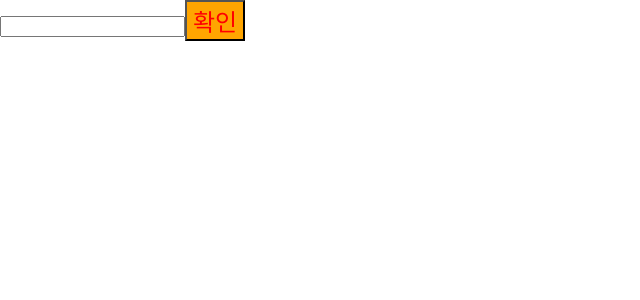
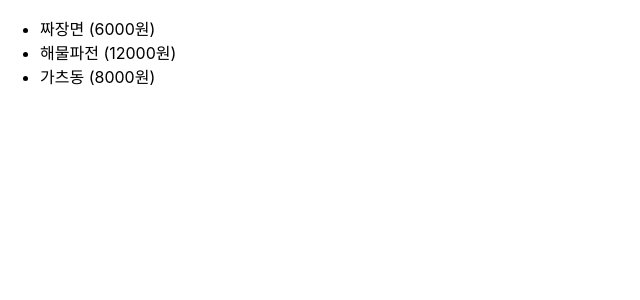
Before and after one commit to hyun3333/react-basic, a React (Create React App) app: page / in a window 1280 px wide. Shown: the top 300 px of the page, without its empty margins (0-640 px from the left). Built offline with nearby package versions, Linux system fonts and the light colour scheme; the HTML template or start-up script is replaced by a standard one.

Commit message:
changeEvent 오류 해결 후 props 수업중

```diff
--- a/src/App.js
+++ b/src/App.js
@@ -1,6 +1,8 @@
 import './App.css';
 import SayHello from './SayHello';
+import ChangeEvent from './component/chap01_event/ChangeEvent';
 import SubmitEvent from './component/chap01_event/SubmitEvent';
+import FoodList from './component/chap02_props/FoodList';
 
 
 // 리액트에서는 하나의 컴포넌트가 여러개의 엘리먼트를 반환할 수 있습니다.
@@ -20,7 +22,7 @@
   // {} 안에서 함수의 호출문이나 변수참조는 가능.
   return (
     <>
-      <SubmitEvent />
+      <FoodList />
     </>
   );
 }
--- a/src/component/chap01_event/ChangeEvent.js
+++ b/src/component/chap01_event/ChangeEvent.js
@@ -2,21 +2,23 @@
 
 const ChangeEvent = () => {
 
-    const changeValue = () => {
-        console.log('value : s');
-    }
+  const changeValue = e => {
+    console.log(`value: ${e.target.value}`);
+  }
+
+
   return (
     <>
-        <input type='text' onChange={changeValue}/>
+        <input type='text' onChange={ changeValue } />
 
-        <select>
-            <optionn value='pizza'>피자</optionn>
-            <optionn value='chicken'>치킨</optionn>
-            <optionn value='pasta'>파스타</optionn>
+        <select onChange={ changeValue }>
+            <option value='pizza'>피자</option>
+            <option value='chicken'>치킨</option>
+            <option value='pasta'>파스타</option>
+        </select>
 
-        </select>
     </>
-  )
+  );
 }
 
 export default ChangeEvent;
--- a/src/component/chap01_event/ClickEvent.js
+++ b/src/component/chap01_event/ClickEvent.js
@@ -25,4 +25,4 @@
   )
 }
 
-export default ClickEvent
+export default ClickEvent;
--- a/src/component/chap01_event/SubmitEvent.js
+++ b/src/component/chap01_event/SubmitEvent.js
@@ -4,7 +4,7 @@
 const SubmitEvent = () => {
 
   const send = e => {
-        e.preventDefault(); // submit 기능 중지
+    e.preventDefault(); //submit 기능 중지.
 
     const $nick = document.getElementById('nickName');
     console.log($nick.value);
@@ -19,10 +19,9 @@
   return (
 
     <form onSubmit={send}>
-        <input type='text' id='nickName' name='nick'/>
+        <input type='text' id='nickName' name='nick' />
         <button style={buttonStyle} type='submit'>확인</button>
     </form>
-
 
   );
 }
--- /dev/null
+++ b/src/component/chap02_props/FoodItem.js
@@ -0,0 +1,11 @@
+import React from 'react'
+
+const FoodItem = (props) => {
+
+    console.log('props' , props);
+  return (
+    <li id={props.foodId}>{props.foodName} ({props.price}원)</li>
+  );
+}
+
+export default FoodItem;
--- /dev/null
+++ b/src/component/chap02_props/FoodList.js
@@ -0,0 +1,18 @@
+import React from 'react'
+import FoodItem from './FoodItem';
+
+const FoodList = () => {
+
+    return (
+
+        <ul>
+            <FoodItem foodName='짜장면' price={6000} />
+            <FoodItem foodName='해물파전' price={12000} />
+            <FoodItem foodName='가츠동' price={8000} />
+        </ul>
+
+    );
+
+}
+
+export default FoodList;
```
Lines whose indentation alone changed are shown as unchanged.
